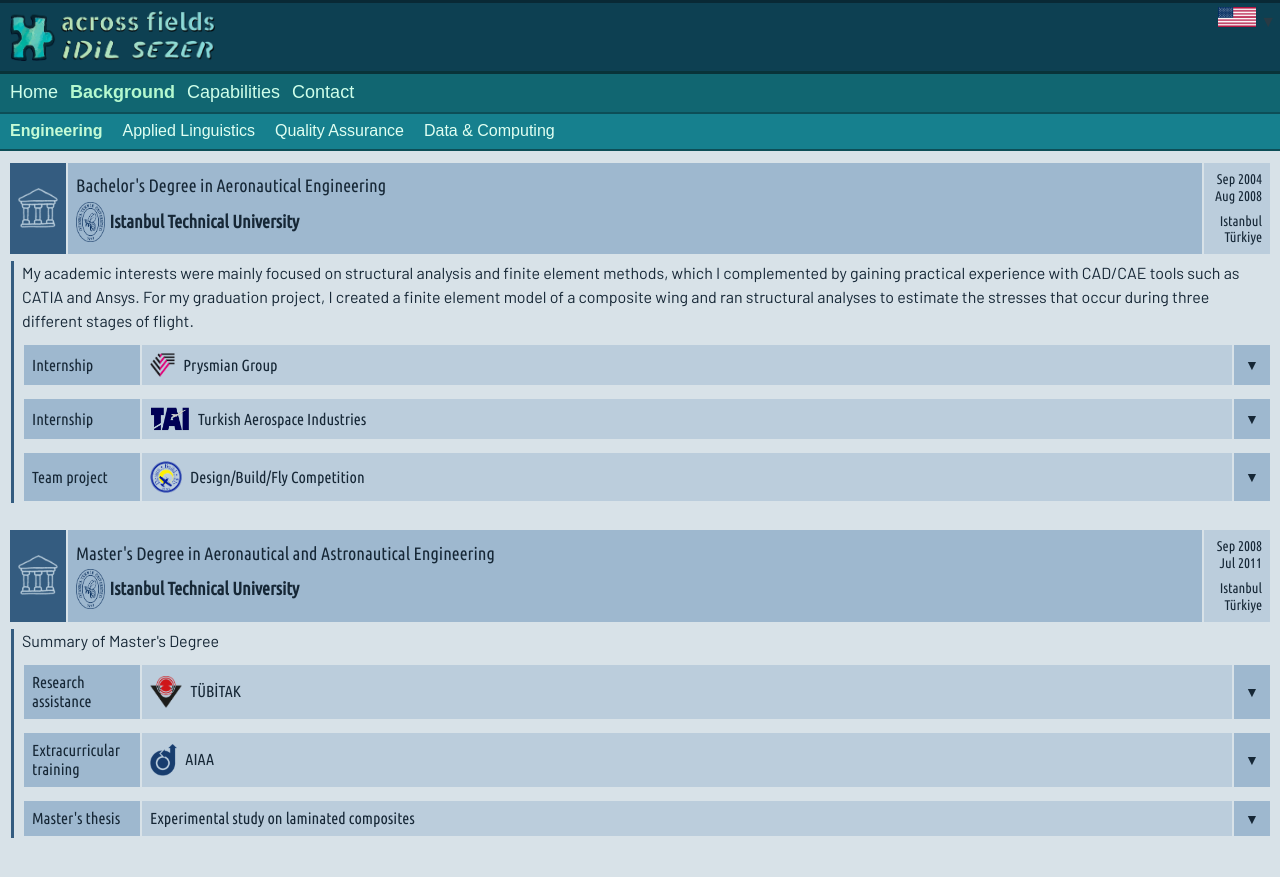
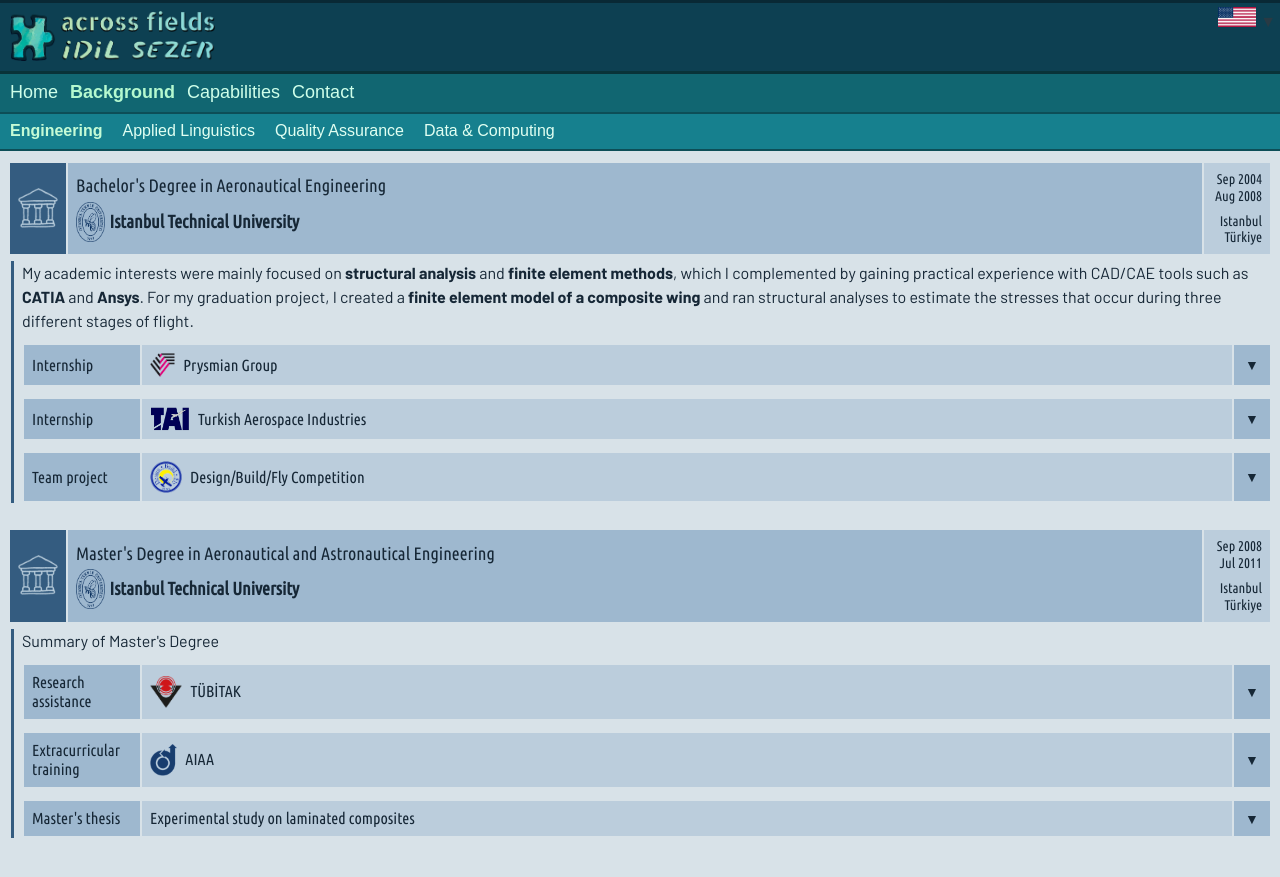
Before and after one commit to acrossfields/idilsezer, a Jekyll site: the page built from en/background-eng.md, in a window 1280 px wide. Shown: the top 877 px of the page. Built offline with Jekyll 4.4.1, drawn with Linux system fonts in a browser that asks for light colours; some web fonts are replaced.

Commit message:
Update background-eng.md

```diff
--- a/en/background-eng.md
+++ b/en/background-eng.md
@@ -29,7 +29,7 @@ permalink: /en/background/engineering/
 </table>
 
 <div class="bg-indented" style="margin-left: 11px; margin-right: 8px; padding: 0 0 0 8px; border-left-color: #345c80;">
-  <p style="margin-top: 0; margin-bottom: 10px; color: #162736;">My academic interests were mainly focused on structural analysis and finite element methods, which I complemented by gaining practical experience with CAD/CAE tools such as CATIA and Ansys. For my graduation project, I created a finite element model of a composite wing and ran structural analyses to estimate the stresses that occur during three different stages of flight.</p>
+  <p style="margin-top: 0; margin-bottom: 10px; color: #162736;">My academic interests were mainly focused on <strong>structural analysis</strong> and <strong>finite element methods</strong>, which I complemented by gaining practical experience with CAD/CAE tools such as <strong>CATIA</strong> and <strong>Ansys</strong>. For my graduation project, I created a <strong>finite element model of a composite wing</strong> and ran structural analyses to estimate the stresses that occur during three different stages of flight.</p>
 
   <table class="table-bgsub" style="color: #162736; margin: 10px 0; padding: 0;">
     <tr>
@@ -48,7 +48,7 @@ permalink: /en/background/engineering/
     <tr class="table-bgsub-details">
       <td colspan="3" style="padding: 5px;">
         <p style="margin: 0;">
-          [Aug 2006 - Sep 2006] In the Prysmian cable factory located in Bursa, Türkiye, I observed the design process in the product planning department and gathered general knowledge about factory organization.
+          <strong>[Aug 2006 - Sep 2006]</strong> In the Prysmian cable factory located in Bursa, Türkiye, I observed the design process in the product planning department and gathered general knowledge about factory organization.
         </p>
       </td>
     </tr>
@@ -71,7 +71,7 @@ permalink: /en/background/engineering/
     <tr class="table-bgsub-details">
       <td colspan="3" style="padding: 5px;">
         <p style="margin: 0;">
-          [Jun 2007 - Jul 2007] In the TAI facility located in Ankara, Türkiye, I observed modernization of F-16s, manufacturing and assembly of both metal and composite components, and other processes performed by a major Turkish manufacturer of aerospace products and services for Airbus, Sikorsky, Eurocopter, and MD Helicopters.
+          <strong>[Jun 2007 - Jul 2007]</strong> In the TAI facility located in Ankara, Türkiye, I observed modernization of F-16s, manufacturing and assembly of both metal and composite components, and other processes performed by a major Turkish manufacturer of aerospace products and services for Airbus, Sikorsky, Eurocopter, and MD Helicopters.
         </p>
       </td>
     </tr>
```
